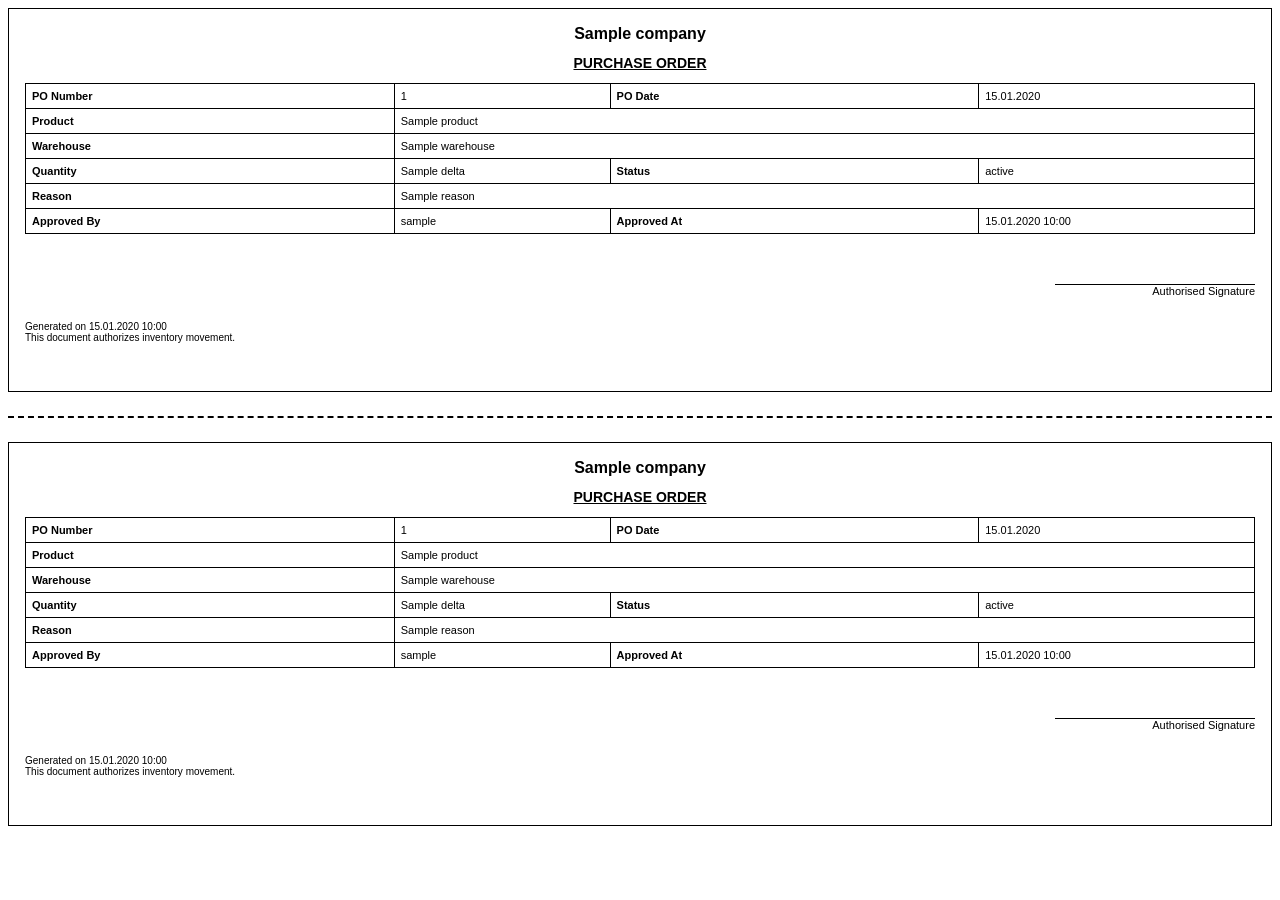
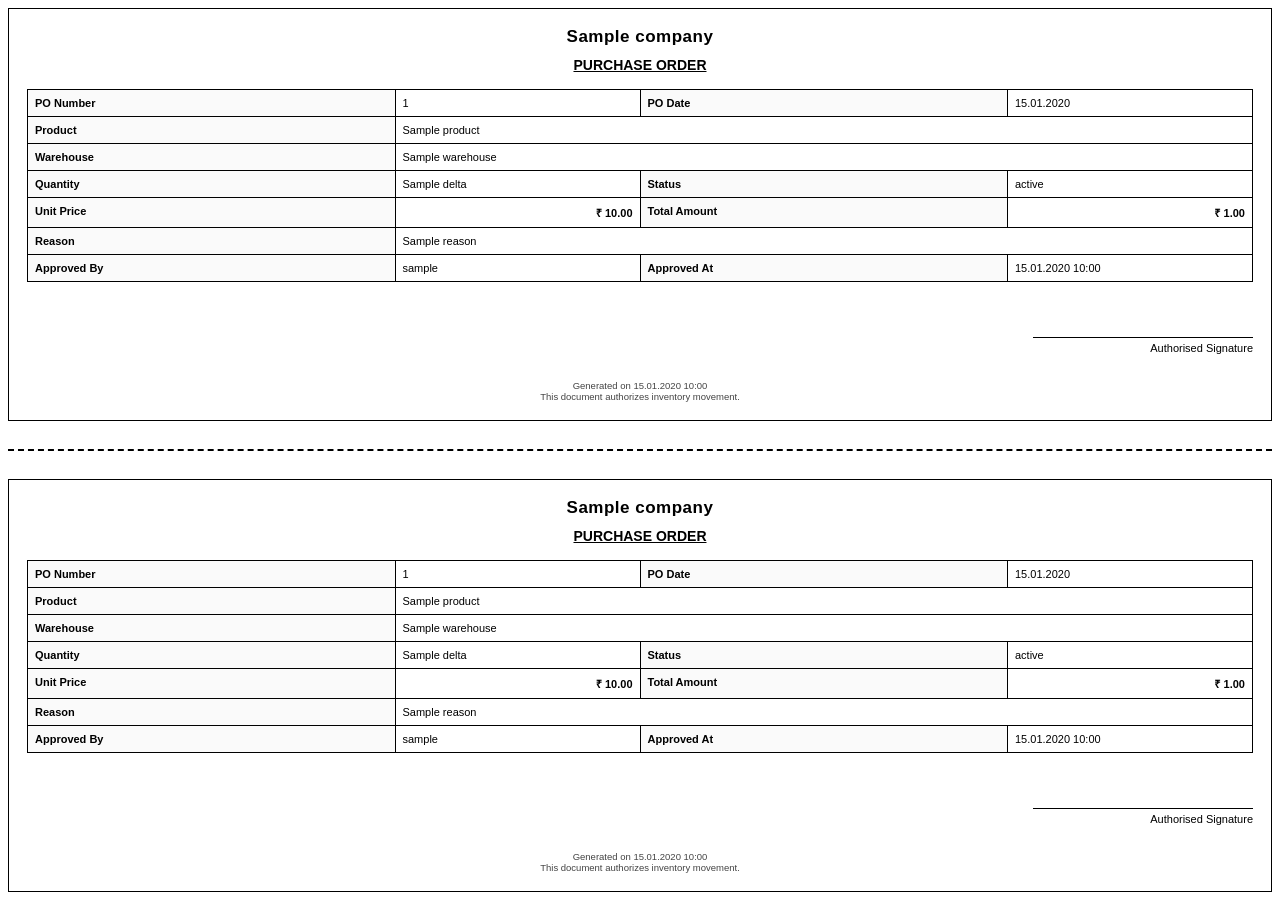
Before and after one commit to mr-vaibh/IMS, a Django app: template backend/reports/templates/reports/purchase_order.html in a window 1280 px wide. Before the commit the page ends 826 px from the top, so only its background shows below. Run offline with Django 5.2, Linux system fonts and the light colour scheme; the template is opened without the code that fills it: most values are stand-ins (such as "Sample title", 1, 10 or a date in 2020).

Commit message:
beautification

```diff
--- a/backend/reports/templates/reports/purchase_order.html
+++ b/backend/reports/templates/reports/purchase_order.html
@@ -6,36 +6,39 @@
     body {
       font-family: Arial, sans-serif;
       font-size: 11px;
+      color: #000;
     }
 
     .pass {
       border: 1px solid #000;
-      padding: 16px;
-      min-height: 350px;
+      padding: 18px;
+      min-height: 360px;
     }
 
     .divider {
       border-top: 2px dashed #000;
-      margin: 24px 0;
+      margin: 28px 0;
     }
 
     .header {
       text-align: center;
-      margin-bottom: 12px;
+      margin-bottom: 16px;
     }
 
     .company-name {
-      font-size: 16px;
+      font-size: 17px;
       font-weight: bold;
+      letter-spacing: 0.5px;
     }
 
     .subtitle {
-      font-size: 12px;
+      font-size: 11px;
       margin-top: 4px;
+      color: #444;
     }
 
     .title {
-      margin-top: 12px;
+      margin-top: 10px;
       font-size: 14px;
       font-weight: bold;
       text-decoration: underline;
@@ -44,39 +47,62 @@
     table {
       width: 100%;
       border-collapse: collapse;
-      margin-top: 12px;
+      margin-top: 14px;
     }
 
     td, th {
       border: 1px solid #000;
-      padding: 6px;
+      padding: 7px;
       vertical-align: top;
     }
 
     th {
       background: #f2f2f2;
       font-weight: bold;
+      text-align: left;
     }
 
     .label {
       width: 30%;
       font-weight: bold;
+      background: #fafafa;
+    }
+
+    .value {
+      width: 20%;
+    }
+
+    .right {
+      text-align: right;
+    }
+
+    .price-row td {
+      font-weight: bold;
+    }
+
+    .total-row td {
+      font-weight: bold;
+      font-size: 12px;
+      background: #f9f9f9;
     }
 
     .signature {
-      margin-top: 50px;
+      margin-top: 55px;
       text-align: right;
     }
 
     .signature-line {
-      width: 200px;
+      width: 220px;
       border-top: 1px solid #000;
       margin-left: auto;
+      margin-bottom: 4px;
     }
 
     .footer {
-      margin-top: 24px;
-      font-size: 10px;
+      margin-top: 26px;
+      font-size: 9.5px;
+      color: #444;
+      text-align: center;
     }
   </style>
 </head>
@@ -95,28 +121,40 @@
   <table>
     <tr>
       <td class="label">PO Number</td>
-        <td>{{ order.id|stringformat:"s"|slice:":8" }}</td>
+      <td class="value">{{ order.id|stringformat:"s"|slice:":8" }}</td>
       <td class="label">PO Date</td>
-        <td>{{ order.created_at|date:"d.m.Y" }}</td>
+      <td class="value">{{ order.created_at|date:"d.m.Y" }}</td>
     </tr>
+
     <tr>
       <td class="label">Product</td>
       <td colspan="3">{{ order.product.name }}</td>
     </tr>
+
     <tr>
       <td class="label">Warehouse</td>
       <td colspan="3">{{ order.warehouse.name }}</td>
     </tr>
+
     <tr>
       <td class="label">Quantity</td>
       <td>{{ order.delta }}</td>
       <td class="label">Status</td>
       <td>{{ order.status }}</td>
     </tr>
+
+    <tr class="price-row">
+      <td class="label">Unit Price</td>
+      <td class="right">₹ {{ order.product.price|floatformat:2 }}</td>
+      <td class="label">Total Amount</td>
+      <td class="right">₹ {{ total_price|floatformat:2 }}</td>
+    </tr>
+
     <tr>
       <td class="label">Reason</td>
       <td colspan="3">{{ order.reason }}</td>
     </tr>
+
     <tr>
       <td class="label">Approved By</td>
       <td>{{ order.approved_by.get_full_name|default:order.approved_by.username }}</td>
--- a/backend/reports/views.py
+++ b/backend/reports/views.py
@@ -230,10 +230,13 @@ def purchase_order_pdf(request, order_id):
 
     profile = request.user.userprofile
 
+    total_price = order.product.price * order.delta
+
     context = {
         "company": profile.company.name if profile.company else "—",
         "generated_at": timezone.now(),
         "order": order,
+        "total_price": total_price,
         "signature": get_signature_block(profile),
     }
 
```
Lines whose indentation alone changed are shown as unchanged.
